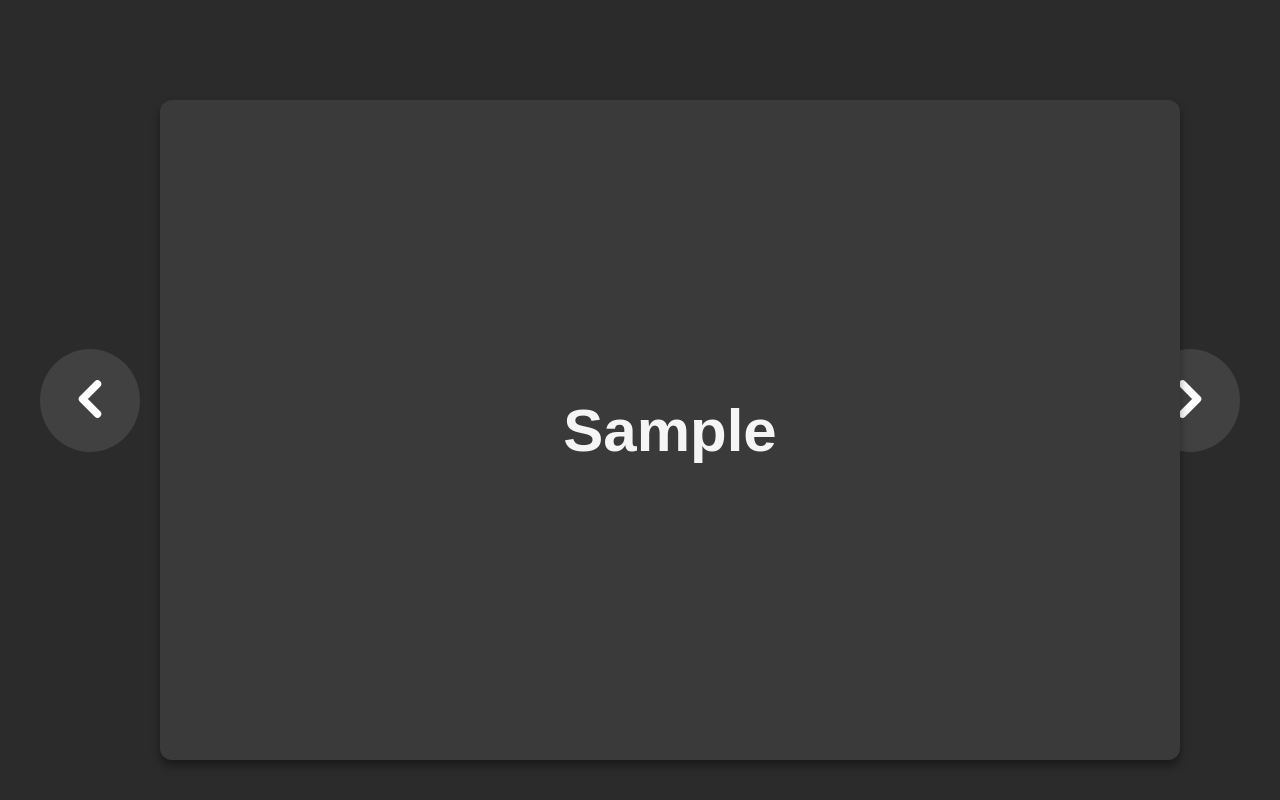
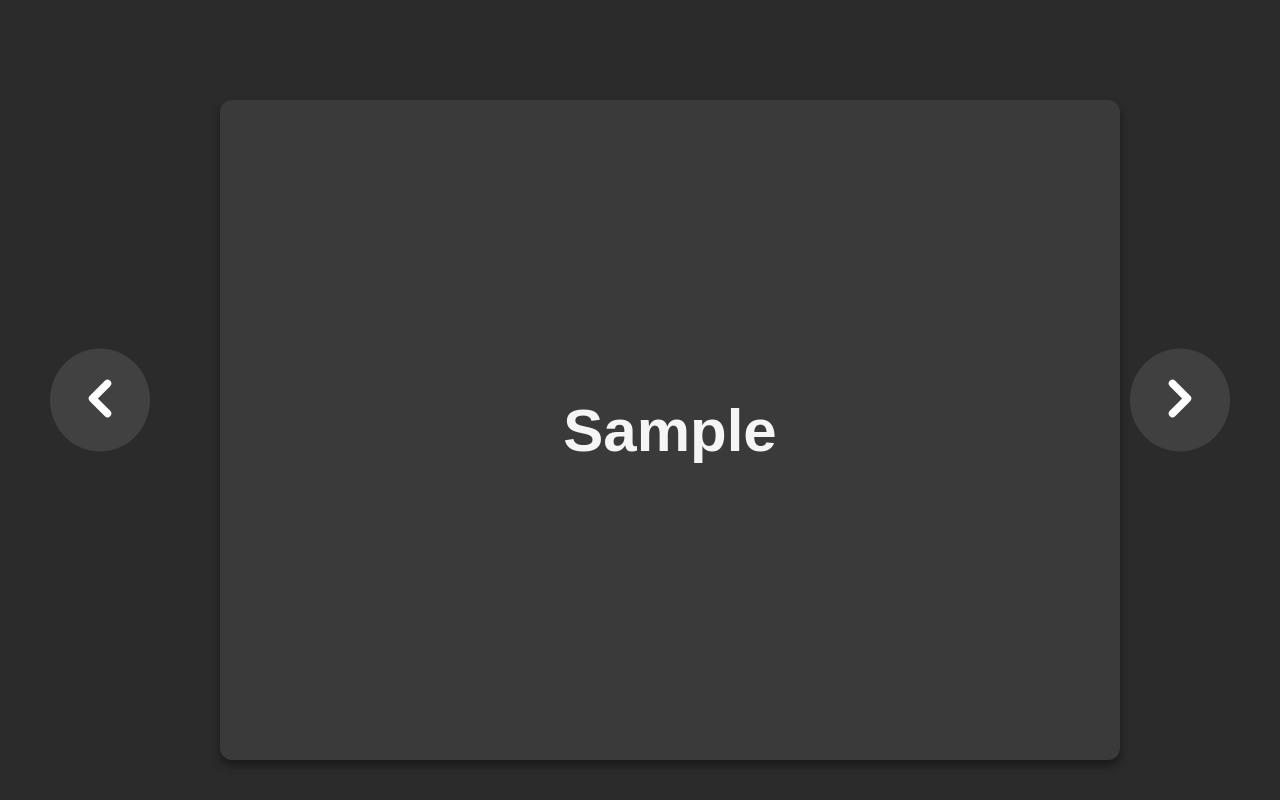
Before and after one commit to 77sasik-commits/flashcard, a Flask app: template templates/index.html in a window 1280 px wide. Run offline with Flask 3, Linux system fonts and the light colour scheme; the template is opened without the code that fills it: most values are stand-ins (such as "Sample title", 1, 10 or a date in 2020).

Commit message:
Update style.css

```diff
--- a/static/style.css
+++ b/static/style.css
@@ -11,18 +11,19 @@ body {
 #card-wrapper {
     display: flex;
     align-items: center;
-    justify-content: space-between;
+    justify-content: center; /* 카드가 항상 중앙 */
     width: 95vw;
     max-width: 1200px;
-    height: 75vh; /* 카드와 화살표가 화면 비율에 맞게 */
+    height: 75vh;
+    position: relative;
 }
 
 #card-container {
     perspective: 1000px;
     position: relative;
-    flex: 1;
+    width: 70%;   /* 카드 영역을 화면의 70%로 제한 */
     height: 100%;
-    margin: 0 20px;
+    margin: 0 40px; /* 화살표와 카드 사이 여백 */
 }
 
 .card {
@@ -50,7 +51,7 @@ body {
     backface-visibility: hidden;
     border: none;
     border-radius: 12px;
-    background: #3a3a3a; /* 카드 색상 */
+    background: #3a3a3a;
     color: #f5f5f5;
     padding: 30px;
     box-shadow: 0 6px 10px rgba(0,0,0,0.4);
@@ -73,35 +74,48 @@ body {
 
 /* 화살표 버튼 */
 #card-wrapper button {
-    background: rgba(255, 255, 255, 0.1); /* 반투명 배경 */
+    background: rgba(255, 255, 255, 0.1);
     border: none;
     border-radius: 50%;
     padding: 20px;
     cursor: pointer;
     transition: background 0.3s, transform 0.2s;
+    position: absolute;
+    top: 50%;
+    transform: translateY(-50%);
+}
+
+#prevBtn {
+    left: 0; /* 왼쪽 끝 */
+    margin-left: 10px;
+}
+
+#nextBtn {
+    right: 0; /* 오른쪽 끝 */
+    margin-right: 10px;
 }
 
 #card-wrapper button:hover {
     background: rgba(255, 255, 255, 0.25);
-    transform: scale(1.15); /* hover 시 확대 */
+    transform: translateY(-50%) scale(1.15);
 }
 
 #card-wrapper button:active {
     background: rgba(255, 255, 255, 0.4);
-    transform: scale(0.95); /* 클릭 시 살짝 줄어듦 */
+    transform: translateY(-50%) scale(0.95);
 }
 
 #card-wrapper svg {
-    width: 60px;   /* 화살표 크기 키움 */
+    width: 60px;
     height: 60px;
     stroke: white;
 }
 
 /* 모바일 최적화 */
 @media (max-width: 768px) {
-    #card-wrapper {
-        width: 100vw;
-        height: 80vh;
+    #card-container {
+        width: 85%;
+        margin: 0 30px;
     }
     #card-wrapper svg {
         width: 40px;
```
